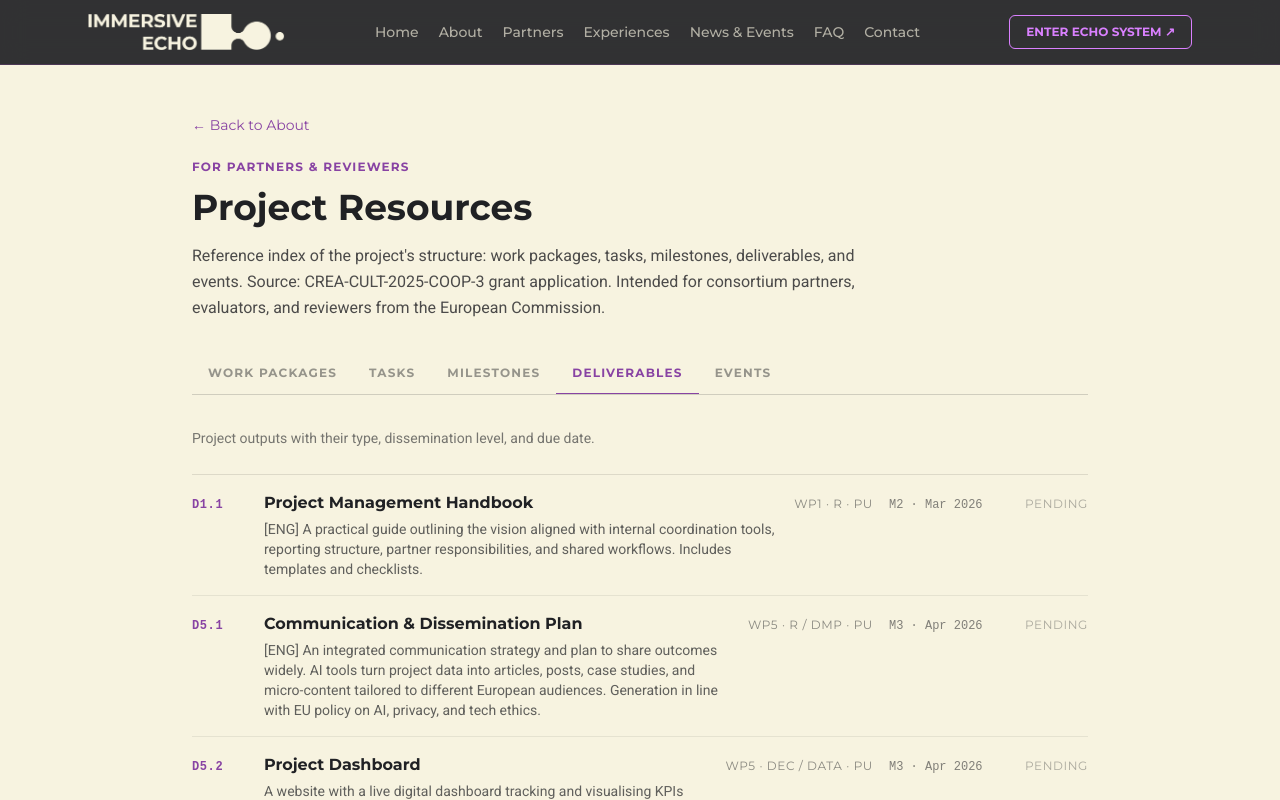
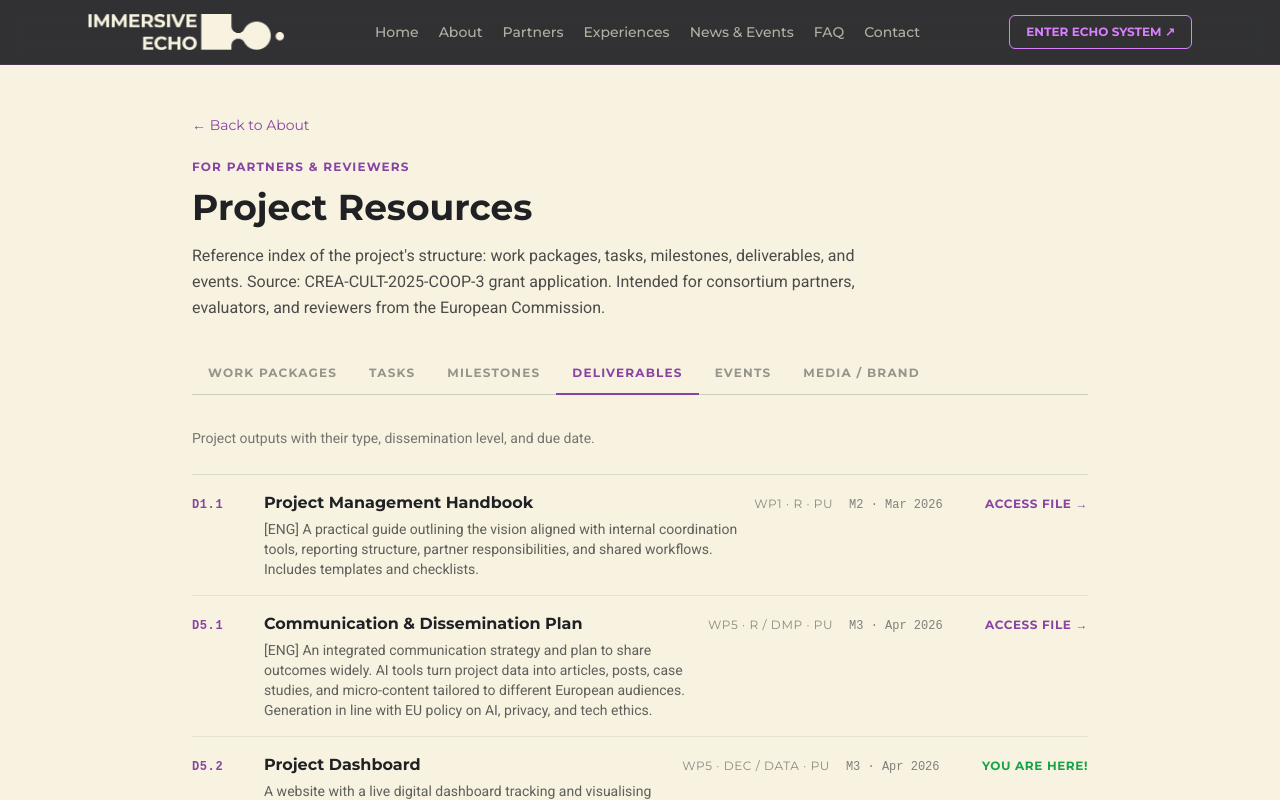
Before and after one commit to CollaboratorFuturity/echoimmersive_web, a React (Vite) app: page /resources in a window 1280 px wide. Both pictures are taken after a click on the button "DELIVERABLES". Shown: the top 800 px of the page. Built offline with nearby package versions, Linux system fonts and the light colour scheme.

Commit message:
Added Deliverables, brand assets. Small ui fixes on resources, timeline.

```diff
--- a/src/components/ProjectTimeline/ProjectTimeline.tsx
+++ b/src/components/ProjectTimeline/ProjectTimeline.tsx
@@ -147,8 +147,8 @@ const DEFAULT_ITEMS: TimelineItem[] = [
   { id: 'd5-10',  date: '2028-06-01', type: 'deliverable', title: 'D5.10 · Final Future Design Report',       tag: 'WP5 · FUT · M29',   description: 'Digital platform showcasing project results and long-term potential. AI-driven media tools personalise content in 10 EU languages.' },
 
   /* ── Key public events ───────────────────────────────────── */
-  { id: 'e1',    date: '2026-05-01', type: 'event',       title: 'E1 · Youth Sprint: Future Worlds Builder',  tag: 'Sprint · Gothenburg · 80 pax',      description: 'User-centric sprint focused on digital fluency and curiosity. 3 days.' },
-  { id: 'e2',    date: '2026-06-01', type: 'event',       title: 'E2 · Neurodivergent Sprint',                tag: 'Sprint · Berlin · 40 pax',          description: 'Non-linear navigation; sensory balance and nonlinear engagement. 2 days.' },
+  { id: 'e1',    date: '2026-06-01', type: 'event',       title: 'E1 · Neurodivergent Sprint',                tag: 'Sprint · Berlin · 40 pax',          description: 'Non-linear navigation; sensory balance and nonlinear engagement. 2 days.' },
+  { id: 'e2',    date: '2026-09-01', type: 'event',       title: 'E2 · Youth Sprint: Future Worlds Builder',  tag: 'Sprint · Gothenburg · 80 pax',      description: 'User-centric sprint focused on digital fluency and curiosity. 3 days.' },
   { id: 'e3',    date: '2026-11-01', type: 'event',       title: 'E3 · Snapsting Exhibition Opens',           tag: 'Exhibition · Viborg · 150 000 pax', description: 'The Snapsting immersive experience opens to the public at Museum Viborg. Three-year run.' },
   { id: 'e4',    date: '2026-11-01', type: 'event',       title: 'E4 · Echoes of the Future Conference',      tag: 'Conference · Viborg · 300 pax',     description: 'Bridging cultural heritage and immersive innovation. Conference + panel at The Animation Festival.' },
   { id: 'e5',    date: '2027-10-01', type: 'event',       title: 'E5 · Public Launch · KIKK Festival',        tag: 'Panel · Namur · 150 pax',           description: 'High-visibility launch of the immersive experience at KIKK Festival 2027. Consortium panel.' },
--- a/src/pages/Resources.tsx
+++ b/src/pages/Resources.tsx
@@ -286,10 +286,11 @@ type Deliverable = {
   lead: string
   description: string
   href?: string     // populated once the file is published
+  status?: string   // overrides Pending/Access file label with custom text
 }
 
 const deliverables: Deliverable[] = [
-  { code: 'D1.1', wp: 'WP1', lead: 'LSP',  type: 'R',           level: 'PU', due: 2,  title: 'Project Management Handbook',
+  { code: 'D1.1', wp: 'WP1', lead: 'LSP',  type: 'R',           level: 'PU', due: 2,  href: 'https://drive.google.com/file/d/13Qix9_7O6KoRbu8F4qswnmmomyfafo4r/view?usp=sharing', title: 'Project Management Handbook',
     description: '[ENG] A practical guide outlining the vision aligned with internal coordination tools, reporting structure, partner responsibilities, and shared workflows. Includes templates and checklists.' },
   { code: 'D1.2', wp: 'WP1', lead: 'LSP',  type: 'R',           level: 'PU', due: 13, title: 'Mid-Term Coordination & Risk Report',
     description: '[ENG] Evaluation of progress, coordination quality, risk status, and partner self-assessments. Includes recommendations for improvements.' },
@@ -309,9 +310,9 @@ const deliverables: Deliverable[] = [
     description: '[ENG] Step-by-step documentation of the public testbed roll-out, including audience logistics, spatial setup, and tech adaptation notes.' },
   { code: 'D4.2', wp: 'WP4', lead: 'KIKK', type: 'R',           level: 'PU', due: 28, title: 'User Experience & Business Model Summary',
     description: '[ENG] Evaluation of audience engagement, onboarding/offboarding flows, and feasibility of business models tested at venue.' },
-  { code: 'D5.1', wp: 'WP5', lead: 'FUT',  type: 'R / DMP',     level: 'PU', due: 3,  title: 'Communication & Dissemination Plan',
+  { code: 'D5.1', wp: 'WP5', lead: 'FUT',  type: 'R / DMP',     level: 'PU', due: 3,  href: 'https://drive.google.com/file/d/1SQhTx1rnGCmSbexJAegWYMAC89x6Cppq/view?usp=sharing', title: 'Communication & Dissemination Plan',
     description: '[ENG] An integrated communication strategy and plan to share outcomes widely. AI tools turn project data into articles, posts, case studies, and micro-content tailored to different European audiences. Generation in line with EU policy on AI, privacy, and tech ethics.' },
-  { code: 'D5.2', wp: 'WP5', lead: 'FUT',  type: 'DEC / DATA',  level: 'PU', due: 3,  title: 'Project Dashboard',
+  { code: 'D5.2', wp: 'WP5', lead: 'FUT',  type: 'DEC / DATA',  level: 'PU', due: 3,  status: 'You are here!', title: 'Project Dashboard',
     description: 'A website with a live digital dashboard tracking and visualising KPIs across multiple levels: individual participant contributions, intra-institutional workflows, inter-institutional collaboration, civic engagement score, and broader societal impact. Public section + private areas for institutions, policymakers, and stakeholders.' },
   { code: 'D5.3', wp: 'WP5', lead: 'FUT',  type: 'R',           level: 'PU', due: 15, title: 'Mid-Term Impact & Dissemination Report',
     description: 'Comprehensive review of project impact, dissemination activities, and communication outcomes at the halfway point. Evaluates engagement metrics, institutional uptake, knowledge transfer effectiveness, and cross-sector collaboration.' },
@@ -363,6 +364,16 @@ const events: Event[] = [
   { code: 'E19', wp: 'WP5', name: 'Monthly Future-making sessions',                           type: 'Workshops',           location: 'In-person / Online / Hybrid', days: 14,   attendees: 280 },
   { code: 'E20', wp: 'WP5', name: 'AI, Ethics and Culture Futures: Responsible Innovation in Immersive Heritage', type: 'Workshop', location: 'In-person / Online / Hybrid', days: 1, attendees: 20 },
   { code: 'E21', wp: 'WP5', name: 'Inter-Project Exchange',                                   type: 'Workshops',           location: 'In-person / Online',          days: 8,    attendees: 40 },
+]
+
+// ────────────────────────────────────────────────────────────────────────────
+// Media / Brand assets
+// ────────────────────────────────────────────────────────────────────────────
+type MediaItem = { code: string; title: string; href: string; description?: string }
+
+const mediaItems: MediaItem[] = [
+  { code: 'D5.1.1', title: 'Brand assets', href: 'https://drive.google.com/drive/folders/1PtPAB1rlWCtLkisEru0Pc_lZA7BTO2Y_?usp=sharing',
+    description: 'Official logos, colour palette, typography, and visual identity files for the Immersive ECHO project.' },
 ]
 
 // ────────────────────────────────────────────────────────────────────────────
@@ -618,6 +629,7 @@ const TABS = [
   { id: 'milestones',   label: 'Milestones',      subtitle: 'Project control points sorted chronologically by due month.' },
   { id: 'deliverables', label: 'Deliverables',    subtitle: 'Project outputs with their type, dissemination level, and due date.' },
   { id: 'events',       label: 'Events',          subtitle: 'Workshops, masterclasses, exhibitions, conferences, and panel talks organised by the consortium.' },
+  { id: 'media',        label: 'Media / Brand',   subtitle: 'Brand assets, media kit, and visual identity files for the Immersive ECHO project.' },
 ] as const
 type TabId = typeof TABS[number]['id']
 
@@ -674,7 +686,7 @@ export default function Resources() {
 
         {/* ── Tab bar ──────────────────────────────────────────────── */}
         <div
-          className="flex overflow-x-auto border-b mb-8"
+          className="flex flex-wrap border-b mb-8"
           style={{ borderColor: 'rgba(32,33,36,0.18)' }}
         >
           {TABS.map(tab => (
@@ -793,13 +805,22 @@ export default function Resources() {
                 >
                   {dueLabel(d.due)}
                 </span>
-                {d.href ? (
+                {d.status ? (
+                  <span
+                    className="text-xs font-bold uppercase tracking-wider shrink-0"
+                    style={{ fontFamily: 'Montserrat, sans-serif', color: '#16a34a' }}
+                  >
+                    {d.status}
+                  </span>
+                ) : d.href ? (
                   <a
                     href={d.href}
+                    target="_blank"
+                    rel="noopener noreferrer"
                     className="text-xs font-bold uppercase tracking-wider hover:opacity-70 transition-opacity shrink-0"
                     style={{ fontFamily: 'Montserrat, sans-serif', color: '#8843A3' }}
                   >
-                    Download ↓
+                    Access file →
                   </a>
                 ) : (
                   <span
@@ -809,6 +830,45 @@ export default function Resources() {
                     Pending
                   </span>
                 )}
+              </div>
+            ))}
+          </div>
+        )}
+
+        {/* ── Media / Brand ────────────────────────────────────────── */}
+        {activeTab === 'media' && (
+          <div className="border-t border-b" style={{ borderColor: 'rgba(32,33,36,0.12)' }}>
+            {mediaItems.map(item => (
+              <div
+                key={item.code}
+                className="flex flex-col sm:flex-row sm:items-baseline gap-1 sm:gap-4 py-4 border-b last:border-0"
+                style={{ borderColor: 'rgba(32,33,36,0.08)', fontFamily: 'Roboto, sans-serif' }}
+              >
+                <span
+                  className="text-xs font-bold tracking-wider shrink-0"
+                  style={{ fontFamily: 'JetBrains Mono, monospace', color: '#8843A3', width: '3.5rem' }}
+                >
+                  {item.code}
+                </span>
+                <div className="flex-1">
+                  <p className="text-sm md:text-base font-semibold mb-1" style={{ color: '#202124', fontFamily: 'Montserrat, sans-serif' }}>
+                    {item.title}
+                  </p>
+                  {item.description && (
+                    <p className="text-xs md:text-sm leading-relaxed" style={{ color: 'rgba(32,33,36,0.7)' }}>
+                      {item.description}
+                    </p>
+                  )}
+                </div>
+                <a
+                  href={item.href}
+                  target="_blank"
+                  rel="noopener noreferrer"
+                  className="text-xs font-bold uppercase tracking-wider hover:opacity-70 transition-opacity shrink-0"
+                  style={{ fontFamily: 'Montserrat, sans-serif', color: '#8843A3' }}
+                >
+                  Access file →
+                </a>
               </div>
             ))}
           </div>
```
Also changed, not shown: 3 other files (tests, documents, lock files or other folders).
